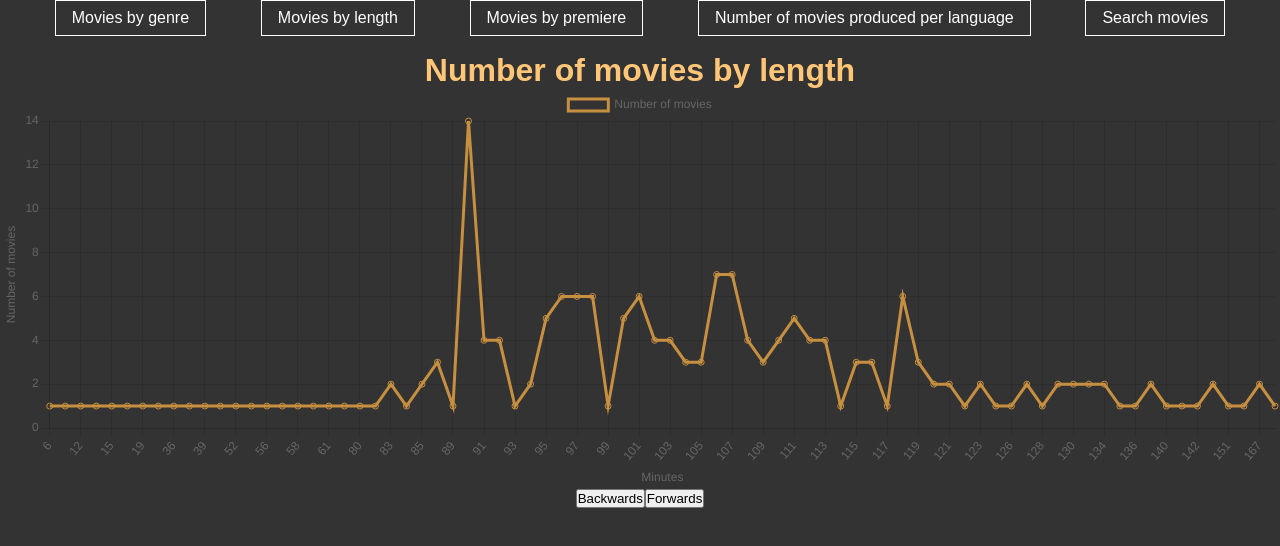
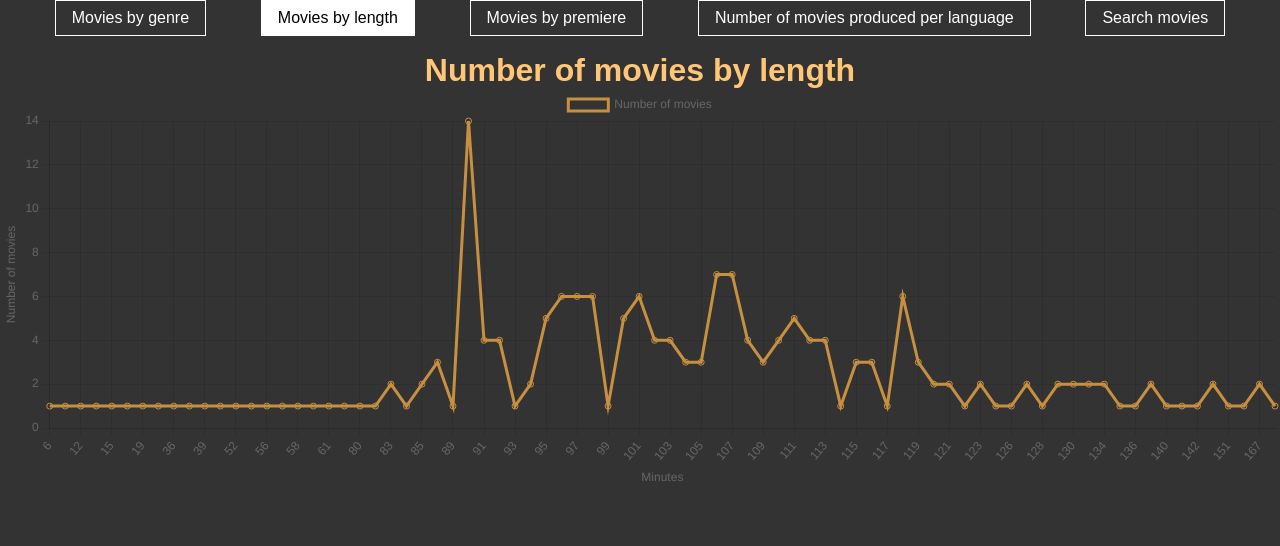
Before and after one commit to vectorell/MovieTown, a React (Vite) app: page /#/movies-by-length in a window 1280 px wide. Shown: the top 546 px of the page. Built offline with nearby package versions, Linux system fonts and the light colour scheme.

Commit message:
Played around with NavLinks and Framer, trying to create a functioning component. Also added active-class to selected NavLink

```diff
--- /dev/null
+++ b/src/components/framerMotion/FramerNavLink.jsx
@@ -0,0 +1,10 @@
+import { motion } from 'framer-motion'
+import { NavLink } from 'react-router-dom'
+
+export default function FramerNavLink({to, text}) {
+    return (
+        <motion.div>
+            <NavLink to={to}> {text} </NavLink>
+        </motion.div>
+    )
+}
--- a/src/components/framerMotion/FramerRoute.jsx
+++ b/src/components/framerMotion/FramerRoute.jsx
@@ -4,9 +4,9 @@ export default function FramerRoute({ name, title, component }) {
     return (
         <motion.div
             className={name}
-            initial={{opacity: 0}}
-            transition={{ duration: 0.5}}
-            animate={{opacity: 1}}
+            initial={{ filter:'saturate(0)'}}
+            transition={{ duration: 1}}
+            animate={{filter:'saturate(1)' }}
             >
 
                 {title}
--- a/src/routes/root/Root.css
+++ b/src/routes/root/Root.css
@@ -15,3 +15,8 @@
         padding: 0.5em 1em;
     }
 }
+
+.router-nav > *.active {
+    background-color: #fff;
+    color: #000;
+}
--- a/src/routes/root/Root.jsx
+++ b/src/routes/root/Root.jsx
@@ -6,6 +6,8 @@ import RouteMoviesByLength from '../RouteMoviesByLength/RouteMoviesByLength.jsx'
 import RouteMoviesBySearchString from '../RouteMoviesBySearchString/RouteMoviesBySearchString.jsx'
 import RouteMoviesProducedInLanguage from '../RouteMoviesProducedInLanguage/RouteMoviesProducedInLanguage.jsx'
 import { useState } from "react"
+import { motion } from 'framer-motion'
+import FramerNavLink from "../../components/framerMotion/FramerNavLink"
 
 export default function Root() {
     const [pageIndex, setPageIndex] = useState(0)
@@ -18,16 +20,11 @@ export default function Root() {
         <RouteMoviesByPremiere />
     ]
 
-    function handleClick(operator) {
-        operator === 'plus' && setPageIndex(pageIndex + 1)
-        operator === 'minus' && setPageIndex(pageIndex - 1)
-        console.log(pageIndex)
-    }
-
     return (
         <div className="Root">
             <header>
                 <nav className="router-nav">
+                    {/* <FramerNavLink to="movies-by-genre" text={"Movies by genre"} /> */}
                     <NavLink to="movies-by-genre"> Movies by genre </NavLink>
                     <NavLink to="movies-by-length"> Movies by length </NavLink>
                     <NavLink to="movies-by-premiere"> Movies by premiere </NavLink>
@@ -42,8 +39,6 @@ export default function Root() {
             <main>
                 <Outlet />
                 {/* <RouteMoviesByPremiere /> */}
-                <button onClick={() => handleClick('minus')}> Backwards </button>
-                <button onClick={() => handleClick('plus')}> Forwards </button>
             </main>
         </div>
 
```
